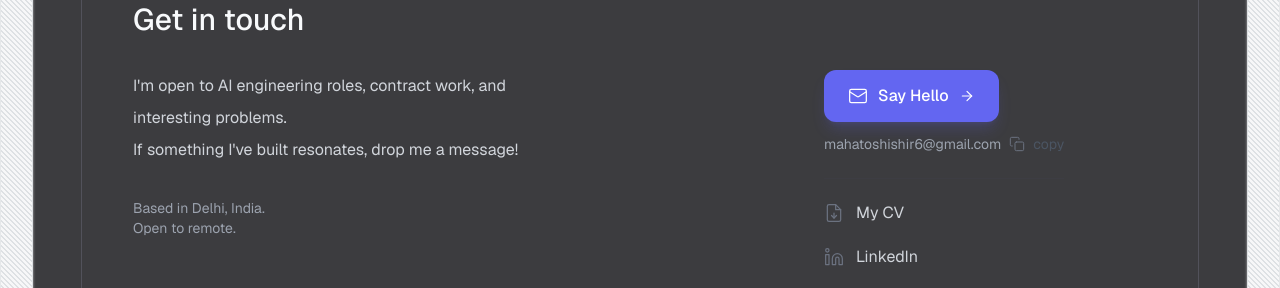
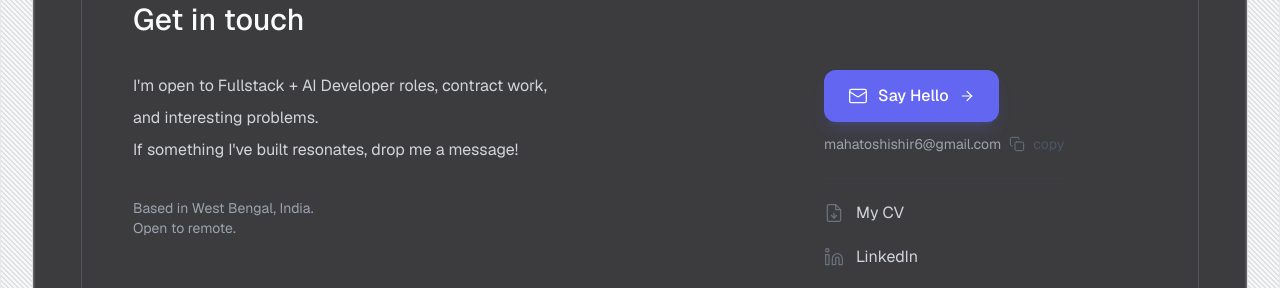
Before and after one commit to shishir-21/personal-site, a Next.js app: page / in a window 1280 px wide. Shown: the part 5948-6236 px from the top of the page. Built offline with nearby package versions, Linux system fonts and the light colour scheme; no server answers.

Commit message:
update: revise contact role and location

```diff
--- a/app/components/GetInTouch.tsx
+++ b/app/components/GetInTouch.tsx
@@ -261,13 +261,13 @@ export function GetInTouch() {
                 {/* Left column — text */}
                 <div className="flex flex-col justify-between lg:w-[65%]">
                   <p className="max-w-[420px] text-base leading-8 text-gray-300">
-                    I&apos;m open to AI engineering roles, contract work, and
+                    I&apos;m open to Fullstack + AI Developer roles, contract work, and
                     interesting problems.
                     <br />
                     If something I&apos;ve built resonates, drop me a message!
                   </p>
                   <p className="mt-8 text-sm text-gray-400">
-                    Based in Delhi, India.
+                    Based in West Bengal, India.
                     <br />
                     Open to remote.
                   </p>
```
